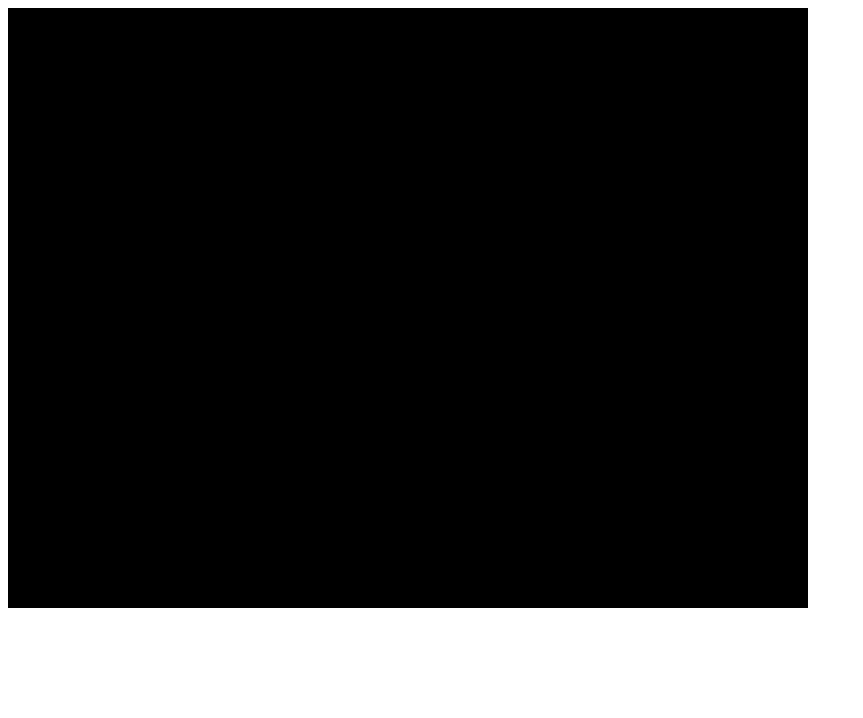
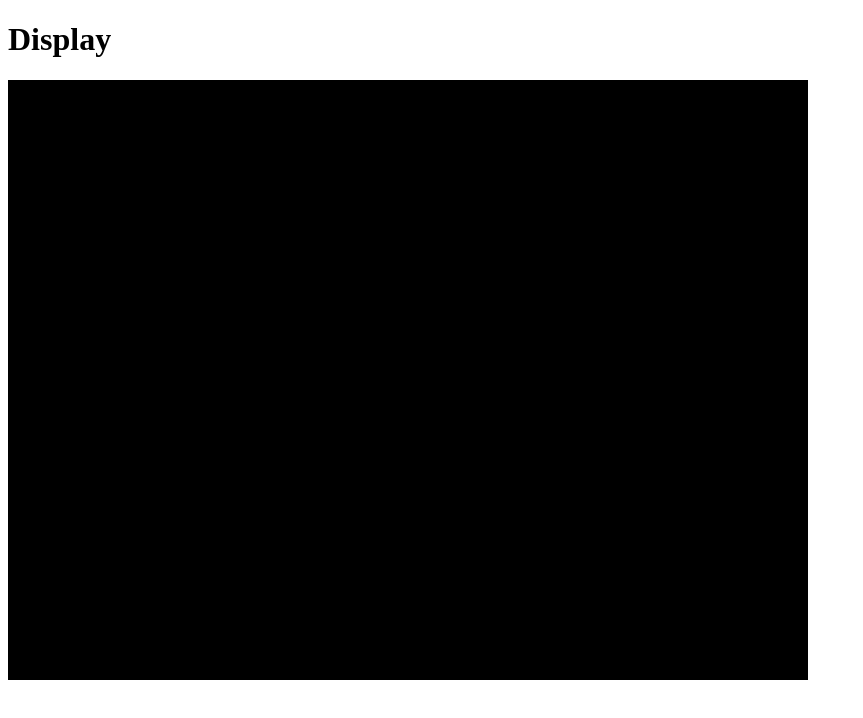
Before and after one commit to Foxbyte8/phaser-template, a website built with Parcel: page src/index.html in a window 1280 px wide. Shown: the whole page, without its empty margins (0-863 px from the left). Built offline with nearby package versions, Linux system fonts and the light colour scheme.

Commit message:
added "Display" title

```diff
--- a/src/index.html
+++ b/src/index.html
@@ -7,6 +7,7 @@
     <title>Dev Window</title>
   </head>
   <body>
+    <h1>Display</h1>
     <script src="./main.js"></script>
   </body>
 </html>
```
